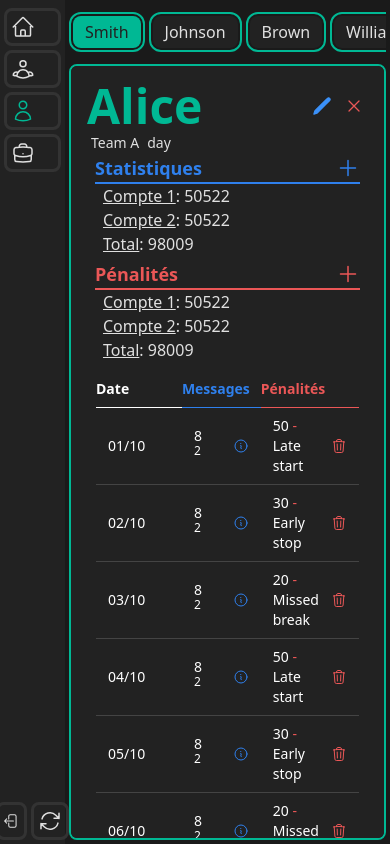
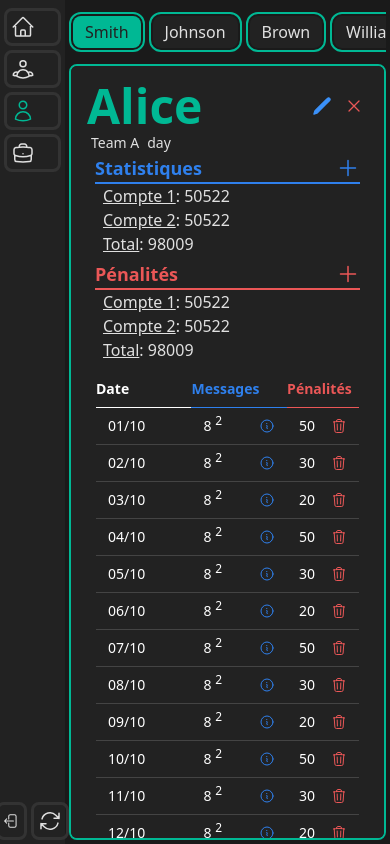
Before and after one commit to wallcreation/OPS-Front, a Vue app: page /admin/operators in a window 390 px wide. Built offline with nearby package versions, Linux system fonts and the light colour scheme.

Commit message:
refactor: update penalty display logic for better responsiveness in OperatorInfo component

```diff
--- a/src/components/OperatorInfo.vue
+++ b/src/components/OperatorInfo.vue
@@ -210,8 +210,8 @@ function getPenaltyReason(date) {
                 :title="getPenaltyReason(stat.date)"
               >
                 <p class="inline">
-                  {{ getPenaltyAmount(stat.date) }} <span class="text-[#EB5757]">-</span>
-                  {{ getPenaltyReason(stat.date) }}
+                  {{ getPenaltyAmount(stat.date) }} <span class="hidden md:inline text-[#EB5757]">-</span>
+                  <span class="hidden md:inline">{{ getPenaltyReason(stat.date) }}</span>
                 </p>
                 <button class="ml-3">
                   <!-- suppression pénalité -->
```
